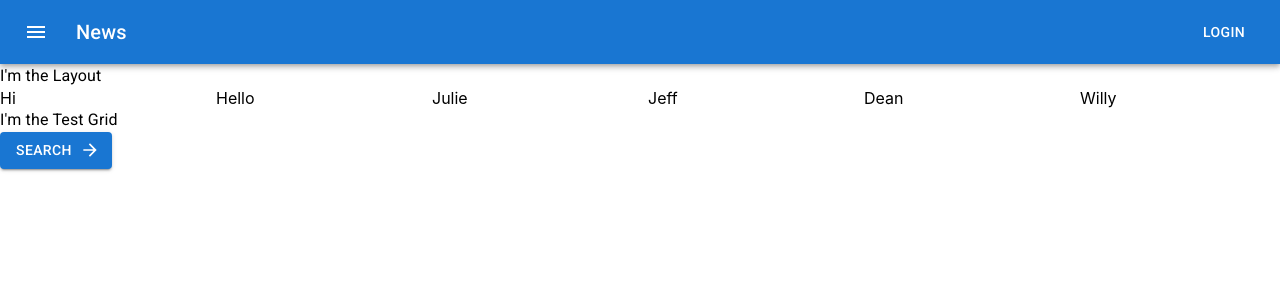
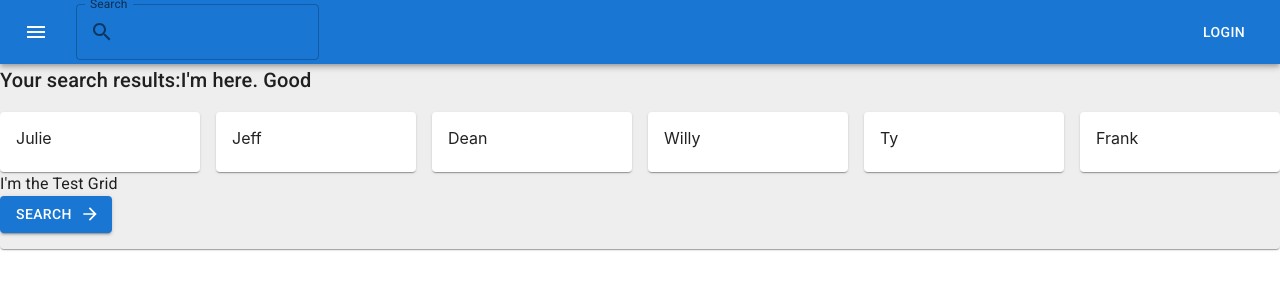
Before and after one commit to Willywonka443/food-viewer, a React (Create React App) app: page /testgrid in a window 1280 px wide. Shown: the top 300 px of the page. Built offline with nearby package versions, Linux system fonts and the light colour scheme; no server answers.

Commit message:
added searchresults

```diff
--- a/package.json
+++ b/package.json
@@ -10,6 +10,7 @@
     "@testing-library/jest-dom": "^5.16.5",
     "@testing-library/react": "^13.4.0",
     "@testing-library/user-event": "^13.5.0",
+    "axios": "^0.27.2",
     "react": "^18.2.0",
     "react-dom": "^18.2.0",
     "react-router-dom": "^6.4.0",
--- /dev/null
+++ b/src/api/yelp.js
@@ -0,0 +1,10 @@
+import axios from 'axios'
+
+export default async (location, term) => {
+   const response = await axios({
+        method : 'get',
+        url : `https://yelp-backend.netlify.app/.netlify/functions/search?location=${location}&term=${term}`
+    })
+
+    return response
+}
--- a/src/components/Layout.js
+++ b/src/components/Layout.js
@@ -1,17 +1,38 @@
-import React from 'react'
-import { Typography, Box, AppBar,Toolbar, IconButton, Button  } from '@mui/material'
+import React, {useEffect, useState} from 'react'
+import { Typography, Box, AppBar,Toolbar, IconButton, Button, TextField, InputAdornment, Paper  } from '@mui/material'
 import TestGrid from '../pages/TestGrid'
 import MenuIcon from '@mui/icons-material/Menu';
 import Search from '../pages/Search'
 import {BrowserRouter, Routes, Route} from 'react-router-dom'
+import SearchIcon from '@mui/icons-material/Search';
+import yelp from '../api/yelp';
 
 
 
 
  const Layout = () => {
+    const [searchText, setSearchText ]   = useState("I'm here. Good")
+    const [results, setResults] = useState([])
+    let mySearchTest = "I'm here"
+
+    const searchApi = async (term) => {
+        const response = await yelp('32244', term )
+        console.log(response.data.businesses)
+        setResults(response.data.businesses)
+    }
+
+    const doSearch = (e) => {
+        setSearchText(e.target.value)
+        searchApi(e.target.value)
+    }
+
+    useEffect(() => {
+        searchApi('Mexican Food')
+    } , [])
 
      return (
          <>
+         <Paper sx={{backgroundColor : "#eeeeee", pb: 2}}>
             <BrowserRouter>
              <Box sx={{ flexGrow: 1 }}>
                  <AppBar position="static">
@@ -26,7 +47,29 @@ import {BrowserRouter, Routes, Route} from 'react-router-dom'
                              <MenuIcon />
                          </IconButton>
                          <Typography variant="h6" component="div" sx={{ flexGrow: 1 }}>
-                             News
+                            <TextField
+
+                            onKeyPress={
+                                (e) => {
+                                    if (e.key === "Enter"){
+                                        doSearch( e)
+                                    }
+                                }
+                            }
+                            label="Search"
+                            variant='outlined'
+                            InputProps={{
+                                startAdornment: (
+                                    <InputAdornment position="start" >
+                                        <SearchIcon/>
+                                    </InputAdornment>
+                                )
+                            }}
+
+
+                            />
+
+
                          </Typography>
                          <Button color="inherit">Login</Button>
                      </Toolbar>
@@ -34,14 +77,15 @@ import {BrowserRouter, Routes, Route} from 'react-router-dom'
              </Box>
 
 
-             <Typography>I'm the Layout</Typography>
+             <Typography variant="h6">Your search results:{searchText}</Typography>
              <Routes>
-                <Route exact path="/" element={<TestGrid/>} />
+                <Route exact path="/" element={<Search searchResults={results}/>} />
                 <Route exact path="/testgrid" element={<TestGrid/>} />
-                <Route exact path="/search" element={<Search/>} />
+                <Route exact path="/search" element={<Search searchResults={results}/>}/>
              </Routes>
 
          </BrowserRouter>
+         </Paper>
          </>
      )
  }
--- /dev/null
+++ b/src/components/searchResults.js
@@ -0,0 +1,74 @@
+import { Button, Card, CardActionArea, CardActions, CardContent, CardMedia, Grid, Typography } from "@mui/material";
+import React from "react";
+
+const SearchResults = ({food, title }) => {
+
+    return(
+    <>
+
+      {
+          //ternary
+          (food.length > 0) ?  (<Typography variant="h4">{title}</Typography>
+          ) : (
+            <></>
+          )
+
+
+      }
+
+      <Grid container spacing={2} sx={{pt:2}}>
+
+
+        {
+          food.map(
+            (value, index) => {
+              return (
+                <Grid key={index} item xs={6} md={2} >
+                  <Card sx={{ maxWidth: 345 }}>
+                    <CardActionArea>
+                      <CardMedia
+                        component="img"
+                        height="140"
+                        image={value.image_url}
+                        alt={value.name}
+                      />
+                      <CardContent>
+                        <Typography gutterBottom variant="h5" component="div">
+                          {value.name}
+                        </Typography>
+
+                       <Typography variant="subtitle2" color="text.secondary">
+                        Rating: {value.rating} <br/>
+                        Reviews: {value.review_count}
+                        </Typography> <br/>
+
+                        <Typography variant="body1" color="text.secondary">
+                        {value.location.address1} <br/>
+                        {value.location.city}, {value.location.state}
+                        </Typography>
+
+                        <Typography variant="body2" color="text.secondary" fontWeight='bold'>
+                        {value.display_phone}
+                        </Typography>
+
+                      </CardContent>
+                      <CardActions>
+                        <Button size="small">Details</Button>
+                        {/* <Button size="small">Learn More</Button> */}
+                      </CardActions>
+                    </CardActionArea>
+                  </Card>
+                </Grid>
+              )
+            }
+          )
+        }
+
+      </Grid>
+
+    </>
+
+  )
+}
+
+export default SearchResults
--- a/src/pages/Search.js
+++ b/src/pages/Search.js
@@ -1,27 +1,23 @@
 import React from 'react'
-import { Typography, Grid, Button} from '@mui/material'
+import { Typography, Grid, Button, Card, CardContent} from '@mui/material'
 import ArrowBackIcon from '@mui/icons-material/ArrowBack';
 import {Link} from 'react-router-dom'
+import SearchResults from '../components/searchResults';
 
 
- const Search = () => {
+ const Search = ({searchResults}) => {
+    const people = ["Julie","Jeff","Dean","Willy","Ty","Frank"]
+    const cheapfood = searchResults.filter(( value ) => value.price === "$")
+    const moderatefood = searchResults.filter(( value ) => value.price === "$$")
+    const expensivefood = searchResults.filter(( value ) => value.price === "$$$")
 
-     return (
+    return (
         <>
-        <Grid container spacing ={2}>
-            <Grid item xs={6} md={2} >I am the Search Page.</Grid>
-            <Grid item xs={6} md={2} >Hello</Grid>
-            <Grid item xs={6} md={2} >Julie</Grid>
-            <Grid item xs={6} md={2} >Jeff</Grid>
-            <Grid item xs={6} md={2} >Dean</Grid>
-            <Grid item xs={6} md={2} >Willy</Grid>
+            <SearchResults food={cheapfood} title={"Cheap Food"}/>
+            <SearchResults food={moderatefood} title={"Moderate Food"}/>
+            <SearchResults food={expensivefood} title={"Expensive Food"}/>
+        </>
+    )
+}
 
-        </Grid>
-
-        <Typography>I'm the Test Grid</Typography>
-        <Button component={Link} to="/TestGrid" variant="contained" startIcon={<ArrowBackIcon />}>Back</Button>
-        </>
-     )
- }
-
- export default Search
+export default Search
--- a/src/pages/TestGrid.js
+++ b/src/pages/TestGrid.js
@@ -1,23 +1,35 @@
 import React from 'react'
-import { Typography, Grid, Button } from '@mui/material'
+import { Typography, Grid, Button, Card, CardContent, Paper } from '@mui/material'
 import ArrowForwardIcon from '@mui/icons-material/ArrowForward';
 import {Link} from 'react-router-dom'
 
 
 
  const TestGrid = () => {
-
+     const people = ["Julie","Jeff","Dean","Willy","Ty","Frank"]
      return (
         <>
-        <Grid container spacing ={2}>
-            <Grid item xs={6} md={2} >Hi</Grid>
-            <Grid item xs={6} md={2} >Hello</Grid>
-            <Grid item xs={6} md={2} >Julie</Grid>
-            <Grid item xs={6} md={2} >Jeff</Grid>
-            <Grid item xs={6} md={2} >Dean</Grid>
-            <Grid item xs={6} md={2} >Willy</Grid>
 
+        <Grid container spacing ={2} sx={{pt: 2}}>
+
+
+            {
+                people.map(
+                    (value, index) => {
+                        return (
+                            <Grid key={index} item xs={6} md={2} >
+                                <Card>
+                                    <CardContent>
+                                        {value}
+                                    </CardContent>
+                                </Card>
+                            </Grid>
+                        )
+                    }
+                )
+            }
         </Grid>
+
 
             <Typography>I'm the Test Grid</Typography>
             <Button component={Link} to="/Search" variant='contained' endIcon={<ArrowForwardIcon />}>Search</Button>
```
Also changed, not shown: 1 other file (tests, documents, lock files or other folders).
